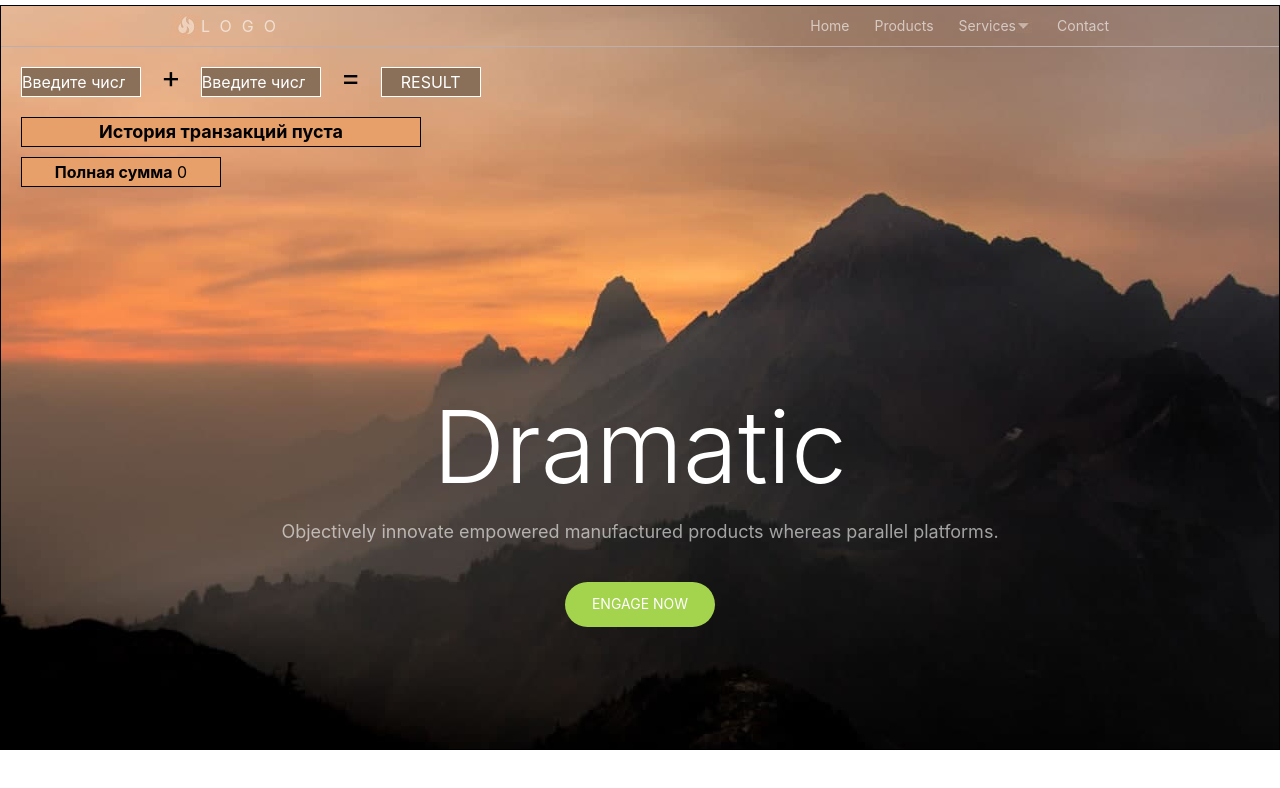
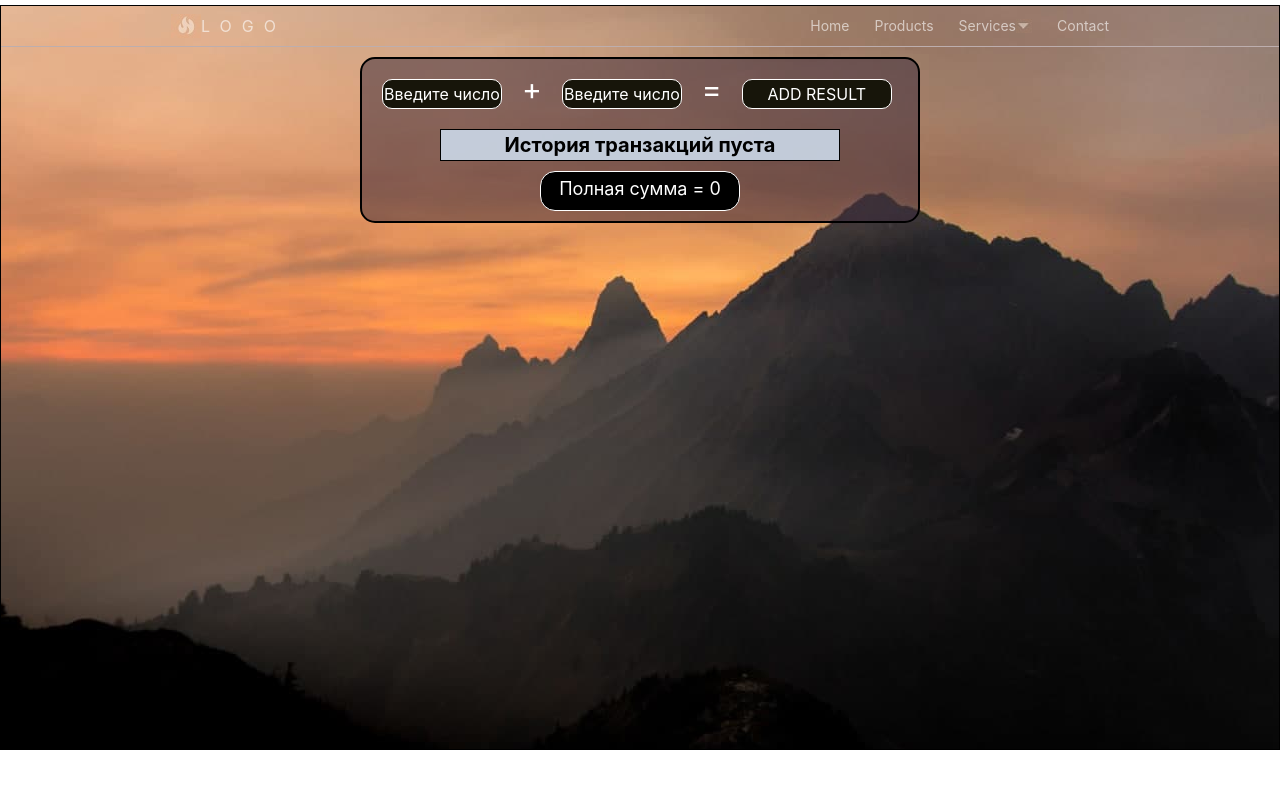
Before and after one commit to MaksStad/Training_project, a React (Create React App) app: page / in a window 1280 px wide. Shown: the top 788 px of the page. Built offline with nearby package versions, Linux system fonts and the light colour scheme.

Commit message:
add delet reselt + style

```diff
--- a/src/component/ButtonEquals.module.css
+++ b/src/component/ButtonEquals.module.css
@@ -1,9 +1,14 @@
 .main__buttonEquals {
-    width: 100px;
+    width: 150px;
     height: 30px;
     margin: 20px 20px;
     border: 1px solid #ffffff;
-    background-color: rgb(138, 111, 89);
+    background-color: rgb(23, 21, 10);
     font-size:16px;
     color: white;
+    border-radius: 10px;
 }
+.main__buttonEquals:hover {
+    color: #db98dc;
+    border: 1px solid #00ff0d;
+}
--- a/src/component/MainContent.jsx
+++ b/src/component/MainContent.jsx
@@ -38,13 +38,17 @@ const MainContent = () => {
      let sum = Number(num) + Number(num1);
      let date = new Date().toLocaleString();
      const newResult = {
-        number: results.length+1,
+        // number: results.length+1,
         id: Date.now().valueOf(),
         sum,
         date,
+
      };
      setResults([newResult,...results])
   }
+   const removeResult = (result) => {
+      setResults(results.filter(r => r.id !== result.id))
+   }
       useEffect(() => {
          let newTotal = results.reduce((prev,next) => prev + next.sum,0);
          setTotal(newTotal);
@@ -53,36 +57,38 @@ const MainContent = () => {
   return (
     <div className={classes.Main__content}>
       <hr className={classes.Hr__line}/>
+       <div className={classes.Main__tableSum}>
       <Input
          Value={num}
          onChange={e => setNum(e.target.value)}
          type="number"
          placeholder="Введите число"
       />
-      <span>+</span>
+      <span className={classes.inputOperator}>+</span>
       <Input
          Value={num1}
          onChange={e => setNum1(e.target.value)}
          type="number"
          placeholder="Введите число"
       />
-      <span>=</span>
-      <ButtonEquals onClick={addNewResult}>RESULT</ButtonEquals>
+      <span className={classes.inputOperator}>=</span>
+      <ButtonEquals onClick={addNewResult}>ADD RESULT</ButtonEquals>
        {results.length
           ?
           <table className={classes.Main__table1}>
              <colgroup>
                 <col style={{width: '15%'}}/>
-                <col style={{width: '35%'}}/>
+                <col style={{width: '30%'}}/>
+                <col style={{width: '45%'}}/>
 
              </colgroup>
              <tr>
-                <th className={classes.tableTittle} colSpan={3}>История транзакций</th>
+                <th className={classes.tableTittle} colSpan={4}>История транзакций</th>
              </tr>
              <tr>
                 <th>
-                   <span
-                      onClick={() => {sortField('number')}}>№{field ==='number' ? <ArrowSort/> : <ArrowSortUpDown/>}
+                   <span>№
+                       {/*onClick={() => {sortField('number')}}>№{field ==='number' ? <ArrowSort/> : <ArrowSortUpDown/>}*/}
                    </span>
                 </th>
                 <th>
@@ -90,14 +96,14 @@ const MainContent = () => {
                       onClick={() => {sortField('sum')}}>Сумма{field ==='sum' ? <ArrowSort/> : <ArrowSortUpDown/>}
                    </span>
                 </th>
-                <th>
+                <th colSpan={2}>
                    <span
                       onClick={() => {sortField('date')}}>Дата{field ==='date' ? <ArrowSort/> : <ArrowSortUpDown/>}
                    </span>
                 </th>
              </tr>
-             {results.map((result) =>
-                <ResultTable1  result={result} key={result.id}/>
+             {results.map((result, index) =>
+                <ResultTable1 remove={removeResult} number={index+1} result={result} key={result.id}/>
              )}
           </table>
           :
@@ -107,12 +113,13 @@ const MainContent = () => {
              </tr>
           </table>
        }
-          <p className={classes.totalAmountSum}> <b>Полная сумма</b>  {total}</p>
-      <h1 className={classes.Main__title}>Dramatic</h1>
-      <h4 className={classes.Main__text}>Objectively innovate empowered manufactured products whereas parallel platforms.</h4>
-      <div className={classes.Main__actions}>
-        <a href="" className={classes.Main__button}>ENGAGE NOW</a>
-      </div>
+          <p className={classes.totalAmountSum}>Полная сумма = {total}</p>
+       </div>
+      {/*<h1 className={classes.Main__title}>Dramatic</h1>*/}
+      {/*<h4 className={classes.Main__text}>Objectively innovate empowered manufactured products whereas parallel platforms.</h4>*/}
+      {/*<div className={classes.Main__actions}>*/}
+      {/*  <a href="" className={classes.Main__button}>ENGAGE NOW</a>*/}
+      {/*</div>*/}
     </div>
   );
 };
--- a/src/component/MainContent.module.css
+++ b/src/component/MainContent.module.css
@@ -5,14 +5,28 @@
 .Hr__line {
     border-top: 1px solid rgb(189, 174, 174);
 }
+.Main__tableSum {
+    width: 560px;
+    border: 2px solid #000000;
+    border-radius: 15px;
+    margin: 10px auto;
+    background-color: rgba(57, 40, 58, 0.51);
+}
+.inputOperator {
+    font-size: 30px;
+    color: white;
+
+}
 .Main__table1, td, th {
     border: 1px solid ;
     width: 400px;
+    height: 26px;
     max-width: 100%;
-    margin-left: 20px;
+    margin-left: auto;
+    margin-right: auto;
     border-collapse:collapse;
     padding: 3px;
-    background: rgb(231, 160, 106);
+    background: rgba(202, 215, 231, 0.7);
 }
 th span {
     font-size: 14px;
@@ -22,22 +36,25 @@ th span:hover {
     cursor: pointer;
 }
 .tableTittle{
-    font-size: 18px;
+    font-size: 20px;
     text-align: center;
     padding: 5px;
 }
 .totalAmountSum {
-    display: inline-block;
     border: 1px solid ;
     width: 200px;
+    height: 40px;
     max-width: 100%;
-    margin-left: 20px;
-    font-size:16px;
-    padding: 6px;
+    font-size:18px;
     background: rgb(231, 160, 106);
+    margin: 10px auto;
+    padding-top: 8px;
     text-align: center;
-    margin-top: 10px;
+    background: #000000;
+    border-radius: 15px;
+    color: white;
 }
+
 .Main__title {
     font-size: 100px;
     line-height: 1.2;
--- a/src/component/ResultTable1.jsx
+++ b/src/component/ResultTable1.jsx
@@ -1,11 +1,13 @@
 import React from 'react';
 import classes from './ResultTable1.module.css'
+import IconDelete from "../icon/icon-delete.svg";
 
 const ResultTable1 = (props) => (
       <tr className={classes.trResult}>
-         <td>{props.result.number}</td>
+         <td>{props.number}</td>
          <td>{props.result.sum}</td>
          <td>{props.result.date}</td>
+         <td><img onClick={() => props.remove(props.result)} className={classes.img} src={IconDelete} alt=""/></td>
       </tr>
    );
 
--- a/src/component/ResultTable1.module.css
+++ b/src/component/ResultTable1.module.css
@@ -1,3 +1,13 @@
 .trResult {
     text-align: center;
 }
+.img {
+    width: 12px;
+
+}
+.img:hover {
+    width: 18px;
+    cursor: pointer;
+
+
+}
--- a/src/component/UI/Input.module.css
+++ b/src/component/UI/Input.module.css
@@ -1,16 +1,26 @@
 .main__input {
     width: 120px;
     height: 30px;
-    margin: 20px 20px;
+    margin: 20px;
     border: 1px solid #ffffff;
-    background-color: rgb(138, 111, 89);
+    background-color: rgb(23, 21, 10);
     font-size:16px;
     color: white;
-    overflow-x: hidden;
+    border-radius: 10px;
+    text-align: center;
+}
+.main__input::-webkit-outer-spin-button,
+.main__input::-webkit-inner-spin-button {
+    -webkit-appearance: none;
 }
 ::-webkit-input-placeholder {
     color: white;
 }
-span {
-    font-size: 30px;
+.main__input:focus{
+    border: 1px solid #00ff0d;
+
+
 }
+.main__input:focus::-webkit-input-placeholder {
+    color: #db98dc;
+}
```
Also changed, not shown: src/icon/icon-delete.svg (added).
